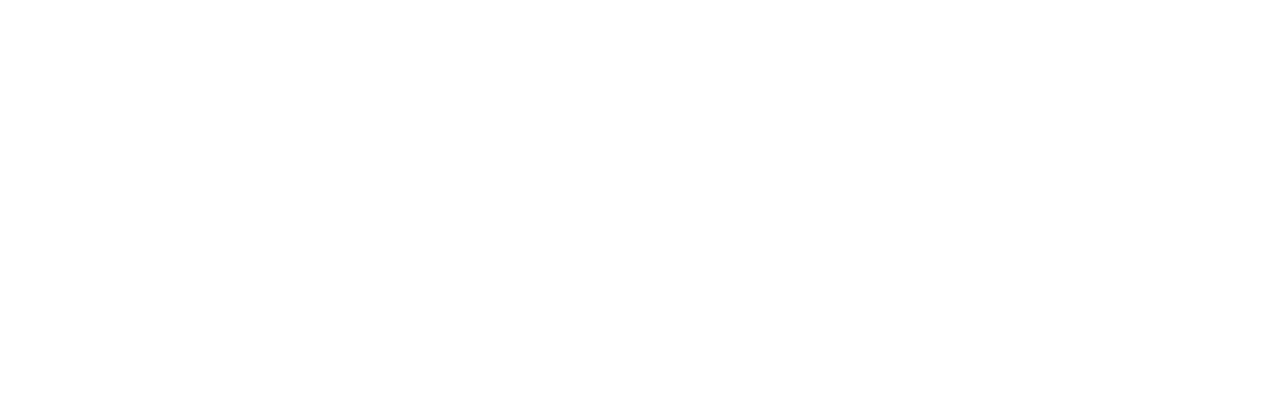
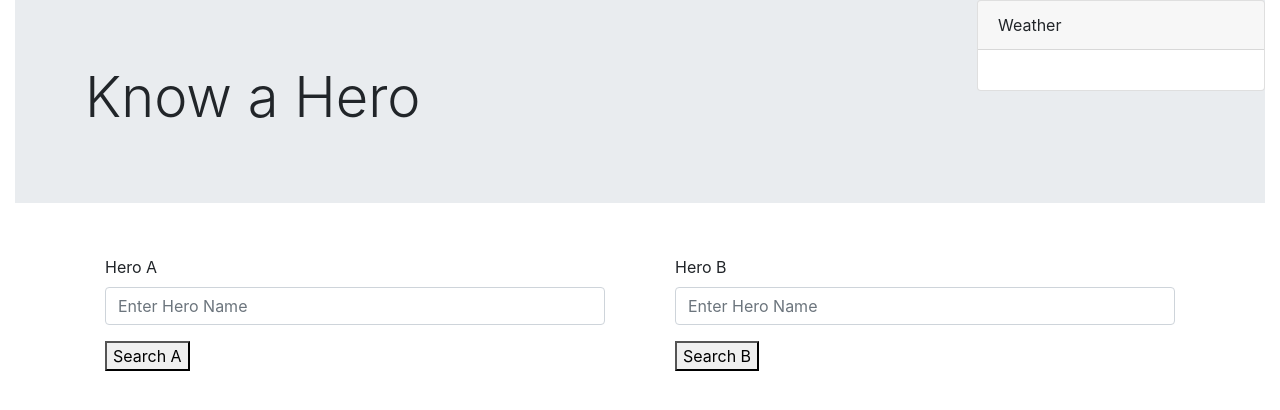
Before and after one commit to johnericward/groupproject1, a plain HTML site: page index.html in a window 1280 px wide. Drawn offline with nearby package versions, Linux system fonts and the light colour scheme; files whose address does not match are found by name.

Commit message:
html body created

```diff
--- a/index.html
+++ b/index.html
@@ -1,5 +1,6 @@
 <!DOCTYPE html>
 <html lang="en">
+
 <head>
     <meta charset="UTF-8">
 
@@ -7,12 +8,89 @@
     <meta http-equiv="X-UA-Compatible" content="ie=edge">
     <title>Document</title>
     <!-- The core Firebase JS SDK is always required and must be listed first -->
-<script src="https://www.gstatic.com/firebasejs/6.3.1/firebase-app.js"></script>
+    <script src="https://www.gstatic.com/firebasejs/6.3.1/firebase-app.js"></script>
 
-<!-- TODO: Add SDKs for Firebase products that you want to use
+    <!-- TODO: Add SDKs for Firebase products that you want to use
      https://firebase.google.com/docs/web/setup#config-web-app -->
+
+    <!--Bootstrap links-->
+
+    <link rel="stylesheet" href="https://stackpath.bootstrapcdn.com/bootstrap/4.3.1/css/bootstrap.min.css"
+        integrity="sha384-ggOyR0iXCbMQv3Xipma34MD+dH/1fQ784/j6cY/iJTQUOhcWr7x9JvoRxT2MZw1T" crossorigin="anonymous">
+    <script src="https://code.jquery.com/jquery-3.3.1.slim.min.js"
+        integrity="sha384-q8i/X+965DzO0rT7abK41JStQIAqVgRVzpbzo5smXKp4YfRvH+8abtTE1Pi6jizo"
+        crossorigin="anonymous"></script>
+    <script src="https://cdnjs.cloudflare.com/ajax/libs/popper.js/1.14.7/umd/popper.min.js"
+        integrity="sha384-UO2eT0CpHqdSJQ6hJty5KVphtPhzWj9WO1clHTMGa3JDZwrnQq4sF86dIHNDz0W1"
+        crossorigin="anonymous"></script>
+    <script src="https://stackpath.bootstrapcdn.com/bootstrap/4.3.1/js/bootstrap.min.js"
+        integrity="sha384-JjSmVgyd0p3pXB1rRibZUAYoIIy6OrQ6VrjIEaFf/nJGzIxFDsf4x0xIM+B07jRM"
+        crossorigin="anonymous"></script>
+
+    <!--CSS link-->
+    <link rel="stylesheet" href="C:\Users\s_mar\GroupProject1\groupproject1\assets\css\style.css">
 </head>
+
 <body>
+    <!--main container-->
+     <div class="container-fluid">
+        <!--Card that will hold the weather app-->
+        <div class="card" style="width:18rem; float:right;">
+            <div class="card-header">
+                Weather
+            </div>
+            <div class="card-body">
+                <!--WEATHER API DISPLAY HERE-->
+            </div>
+        </div>
+        <!--Jumbotron-->
+        <div class="jumbotron jumbotron-fluid">
+            <div class="container">
+                <h1 class="display-4">Know a Hero</h1>
+            </div>
+        </div>
+    </div>
+
+<!--Hero Information container-->
+    <div class="container">
+        <!--Hero A column-->
+        <div class="row">
+        <div class="col-6">
+           <div class="card-body">
+               <form>
+                   <div class="form-group">
+                       <label for="heroA"> Hero A</label>
+                       <input type="text" class="form-control" id="heroA" placeholder="Enter Hero Name">
+                   </div>
+               </form>
+               <!--This is where the information will display-->
+
+
+               <button type="button" id="heroAbtn">Search A</button>
+               </div>
+           </div>
+
+            <!--Hero B column-->
+        <div class="col-6">
+                <div class="card-body">
+                    <form>
+                        <div class="form-group">
+                            <label for="heroA"> Hero B</label>
+                            <input type="text" class="form-control" id="heroB" placeholder="Enter Hero Name">
+                        </div>
+                    </form>
+                    <!--This is where the information will display-->
+
+               <button type="button" id="heroBbtn">Search B</button>
+                </div>
+             </div>
+        </div>
+
+
+
+    </div>
+
 
 </body>
+
 </html>
```
